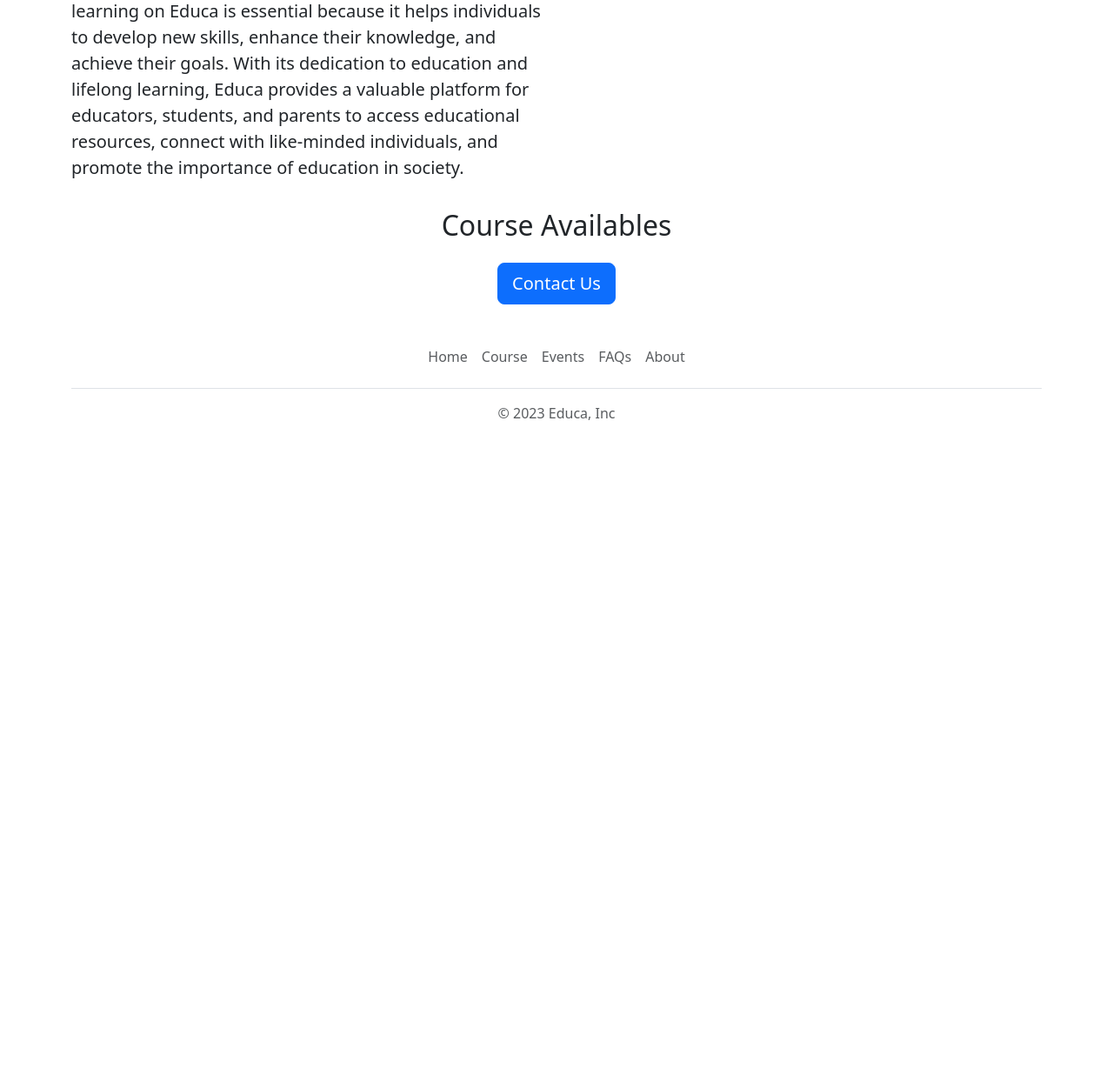
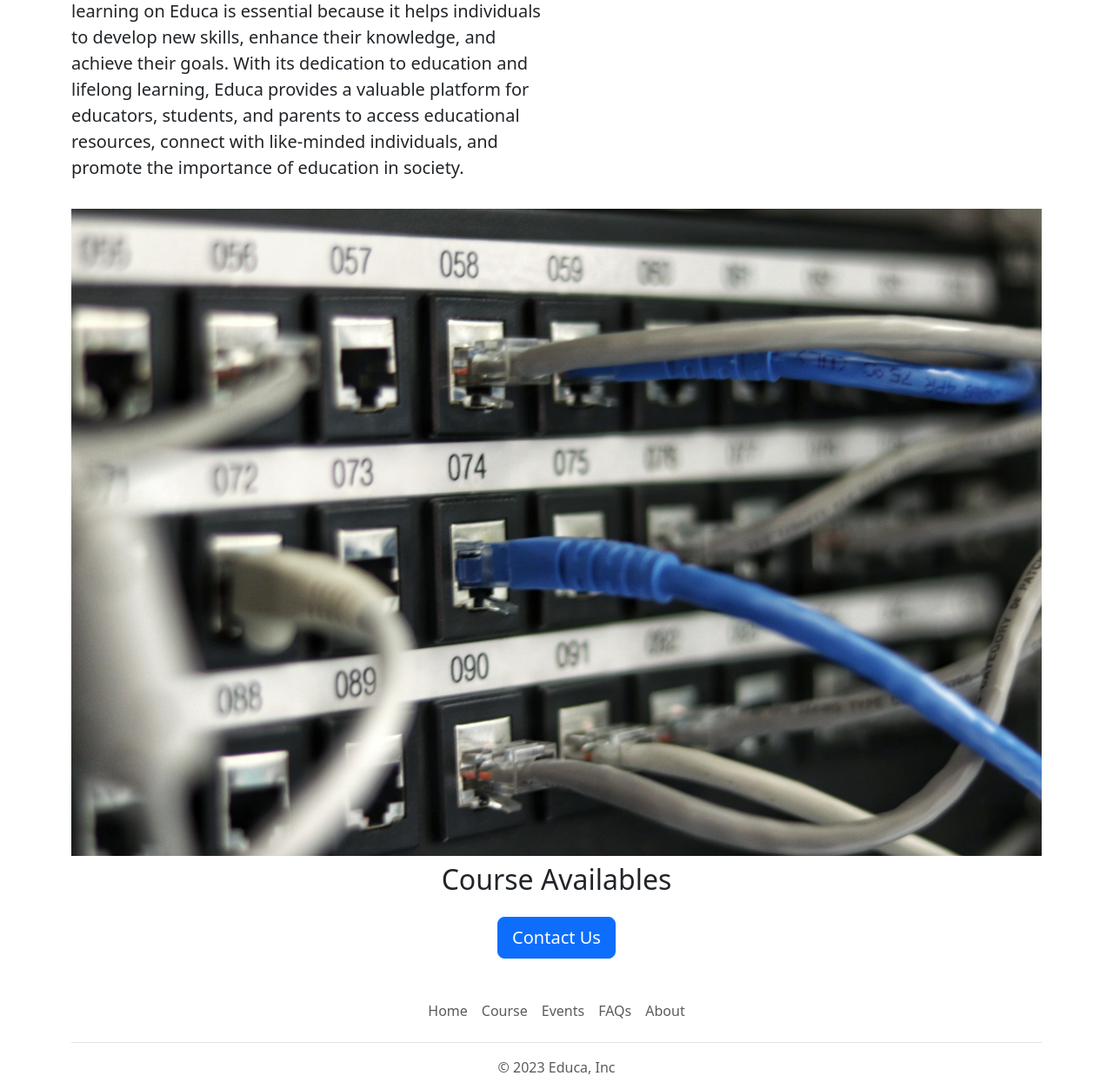
Before and after one commit to Dieufait/educacourse, a Flask app: template templates/home.html in a window 1280 px wide. Shown: the part 874-2111 px from the top of the page at 87% size. Before the commit the page ends 1357 px from the top, so only its background shows below. Run offline with Flask 3, Linux system fonts and the light colour scheme; the template is opened without the code that fills it, so the values that code supplies are empty.

Commit message:
Add changed

```diff
--- a/templates/home.html
+++ b/templates/home.html
@@ -23,6 +23,7 @@ Overall, learning on Educa is essential because it helps individuals to develop
      <img src="/static/Learn.jpg" style="height:320px; border-radius:4px" />
        </div>
    </div>
+      <img class="img-fluid" src="/static/bannereduca3.jpg" style="witdh:300px;" />
     <h2 class="text-center mt-2 mb-4">Course Availables</h2>
     <div>
       {% for course in courses%}
```
Also changed, not shown: static/bannereduca3.jpg (added), 1 other file.
